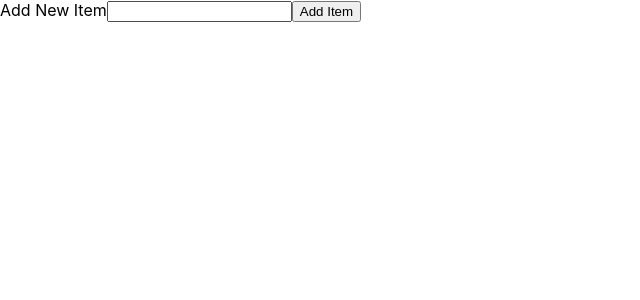
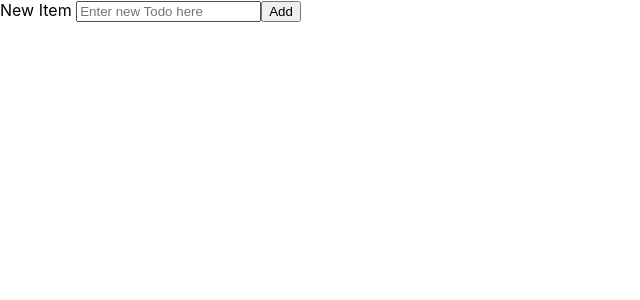
Before and after one commit to Ahmadalmuhtar/react-self-written-todo, a React (Create React App) app: page / in a window 1280 px wide. Shown: the top 300 px of the page, without its empty margins (0-640 px from the left). Built offline with nearby package versions, Linux system fonts and the light colour scheme.

Commit message:
rewrote the handle submit function

```diff
--- a/src/App.js
+++ b/src/App.js
@@ -3,40 +3,52 @@ import React, { useState } from "react";
 
 export default function App() {
 
+  const [todos, setTodos] = useState([])
   const [newItem, setNewItem] = useState("")
-  const [todos, setTodos] = useState([])
-
-
 
 
   function handleSubmit(e) {
+
     e.preventDefault()
-  setTodos([
-    ...todos, {id: crypto.randomUUID, title: newItem, completed: false},
-  ])
+    setTodos(currentTodos => {
+      return [
+        ...currentTodos, { id: crypto.randomUUID(), title: newItem, completed: false },
+      ]
+    })
+    setNewItem("")
   }
 
+
+  function toggleTodo(id, completed) {
+    setTodos(currentTodos => {
+      return currentTodos.map(todo => {
+        if (todo.id === id) return { ...todo, completed }
+      })
+    })
+  }
 
   return (
     <>
       <form>
-        <label htmlFor="addTodo">
-          Add New Item
-          <input type="text" id="addTodo" value={newItem} onChange={e => setNewItem(e.target.value)} />
-        </label>
-        <button type="submit" onClick={handleSubmit}>Add Item</button>
-      </form>
-
+        <label htmlFor="newItemInput">New Item </label>
+        <input type="text" id="newItemInput" placeholder="Enter new Todo here" value={newItem}
+          onChange={e => setNewItem(e.target.value)} />
+        <button type="submit" onClick={handleSubmit} >
+          Add
+        </button>
         <ul>
           {todos.map(todo => {
-          return(
+            return (
               <li key={todo.id}>
                 <label>
-              <input type="checkbox" checked={todo.completed} />
+                  <input type="checkbox" checked={todo.completed} onChange={e => toggleTodo(todo.id, e.target.checked)} />
                   {todo.title}
                 </label>
-          </li>)
+              </li>
+            )
           })}
         </ul>
+      </form >
     </>
-  );}
+  );
+}
```
Also changed, not shown: src/App2.js (added, +42 -0 lines). Lines whose indentation alone changed are shown as unchanged.
